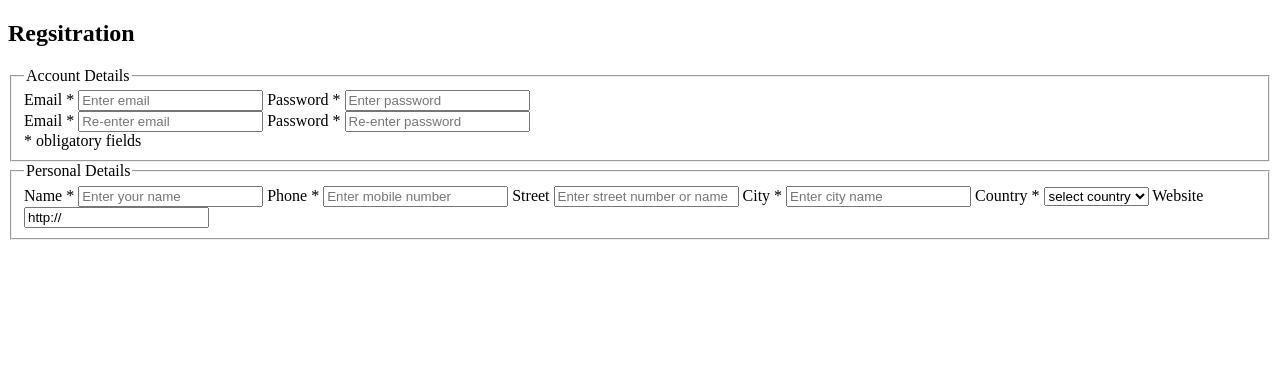
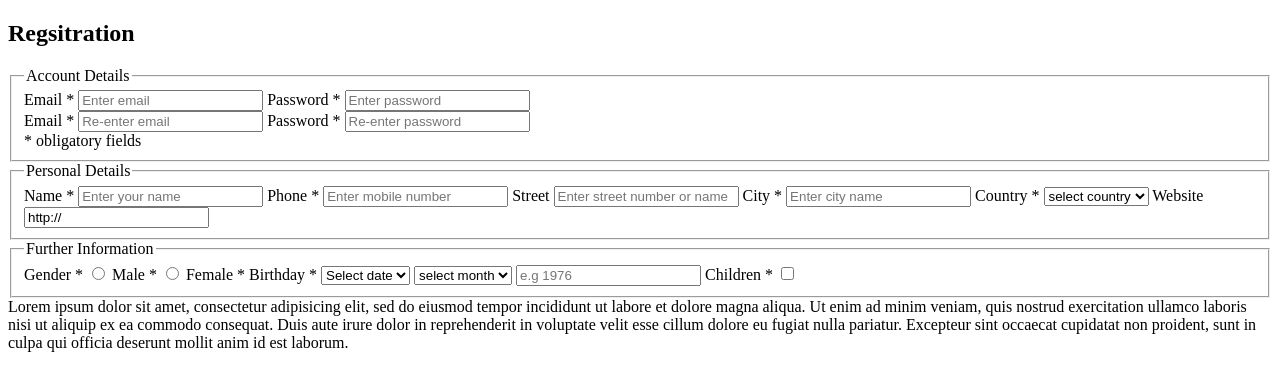
Before and after one commit to guptavishalprdxn/Green-Form, a plain HTML site: page index.html in a window 1280 px wide. Drawn offline with Linux system fonts and the light colour scheme.

Commit message:
form further  personal details structure created

```diff
--- a/index.html
+++ b/index.html
@@ -76,6 +76,80 @@
 				</fieldset>
 			</div>
 		<!--end form personal details -->
+		<!-- further personal details -->
+			<div class="general-data">
+				<fieldset>
+					<legend>Further Information</legend>
+					<label>Gender *</label>
+					<input type="radio"  name="gender" value="male" required>
+					<label id="male">Male *</label>
+					<input type="radio"  name="gender" value="female" required>
+					<label id="male">Female *</label>
+					<label>Birthday *</label>
+					<select name="days" required>
+						<option>Select date</option>
+						<option value="01">01</option>
+						<option value="02">02</option>
+						<option value="03">03</option>
+						<option value="04">04</option>
+						<option value="05">05</option>
+						<option value="06">06</option>
+						<option value="07">07</option>
+						<option value="08">08</option>
+						<option value="09">09</option>
+						<option value="10">10</option>
+						<option value="11">11</option>
+						<option value="12">12</option>
+						<option value="13">13</option>
+						<option value="14">14</option>
+						<option value="15">15</option>
+						<option value="16">16</option>
+						<option value="17">17</option>
+						<option value="18">18</option>
+						<option value="19">19</option>
+						<option value="20">20</option>
+						<option value="21">21</option>
+						<option value="22">22</option>
+						<option value="23">23</option>
+						<option value="24">24</option>
+						<option value="25">25</option>
+						<option value="26">26</option>
+						<option value="27">27</option>
+						<option value="28">28</option>
+						<option value="29">29</option>
+						<option value="30">30</option>
+						<option value="31">31</option>
+					</select>
+					<select name="month" required>
+						<option value="">select month</option>
+						<option value="January">January</option>
+						<option value="February">February</option>
+						<option value="March">March</option>
+						<option value="April">April</option>
+						<option value="May">May</option>
+						<option value="June">June</option>
+						<option value="July">July</option>
+						<option value="August">August</option>
+						<option value="September">September</option>
+						<option value="October">October</option>
+						<option value="November">November</option>
+						<option value="December">December</option>
+					</select>
+					<input type="number" placeholder="e.g 1976" name="year">
+					<label>Children *</label>
+					<input type="checkbox" value="1"  name="checkbox" required>
+
+				</fieldset>
+				<div class="helpful-info">
+						Lorem ipsum dolor sit amet, consectetur adipisicing elit, sed do eiusmod
+						tempor incididunt ut labore et dolore magna aliqua. Ut enim ad minim veniam,
+						quis nostrud exercitation ullamco laboris nisi ut aliquip ex ea commodo
+						consequat. Duis aute irure dolor in reprehenderit in voluptate velit esse
+						cillum dolore eu fugiat nulla pariatur. Excepteur sint occaecat cupidatat non
+						proident, sunt in culpa qui officia deserunt mollit anim id est laborum.
+				</div>
+			</div>
+		<!--end further personal details -->
 		</div>
 		<!-- end form wrapper -->
 	</section>
```
